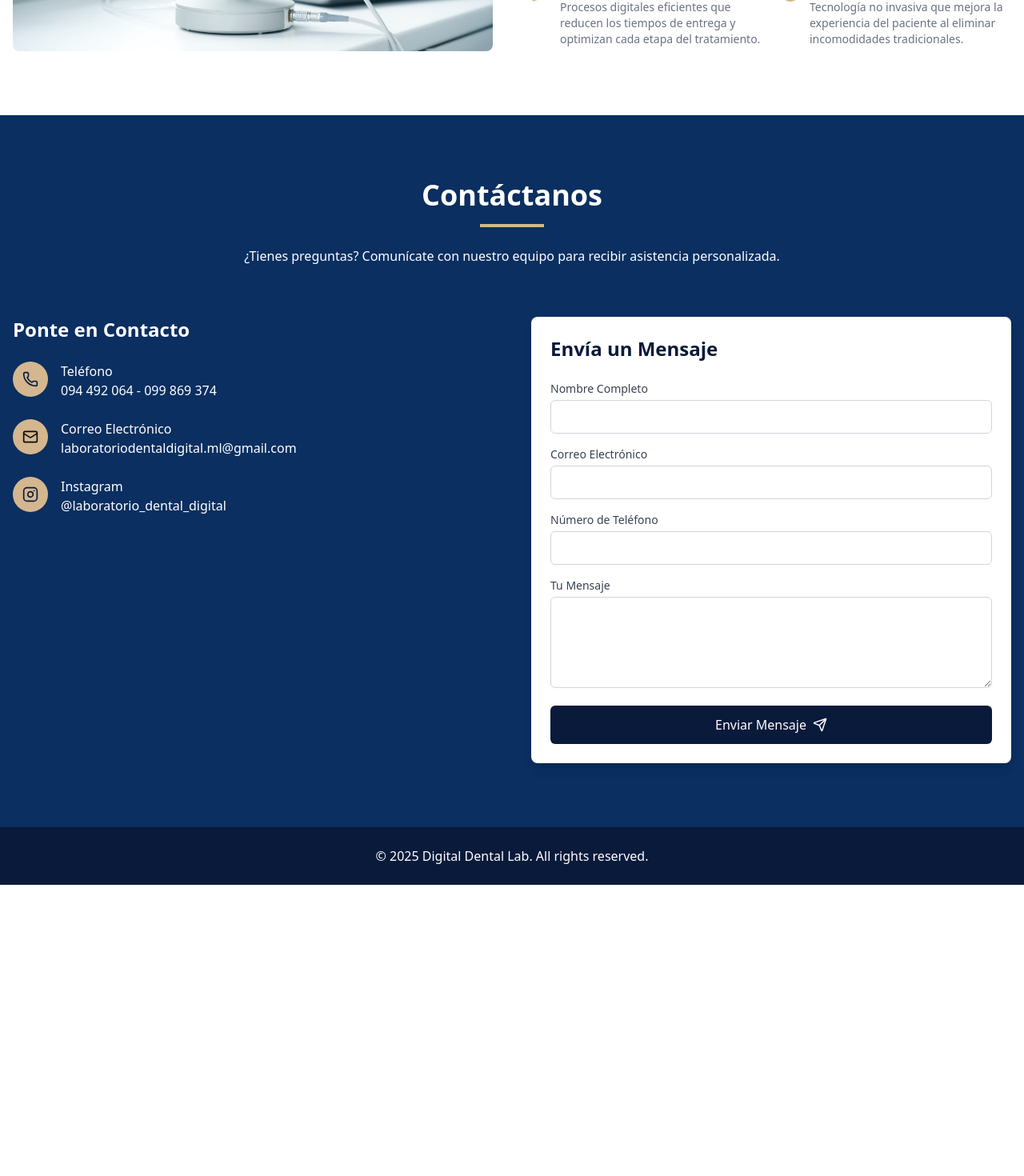
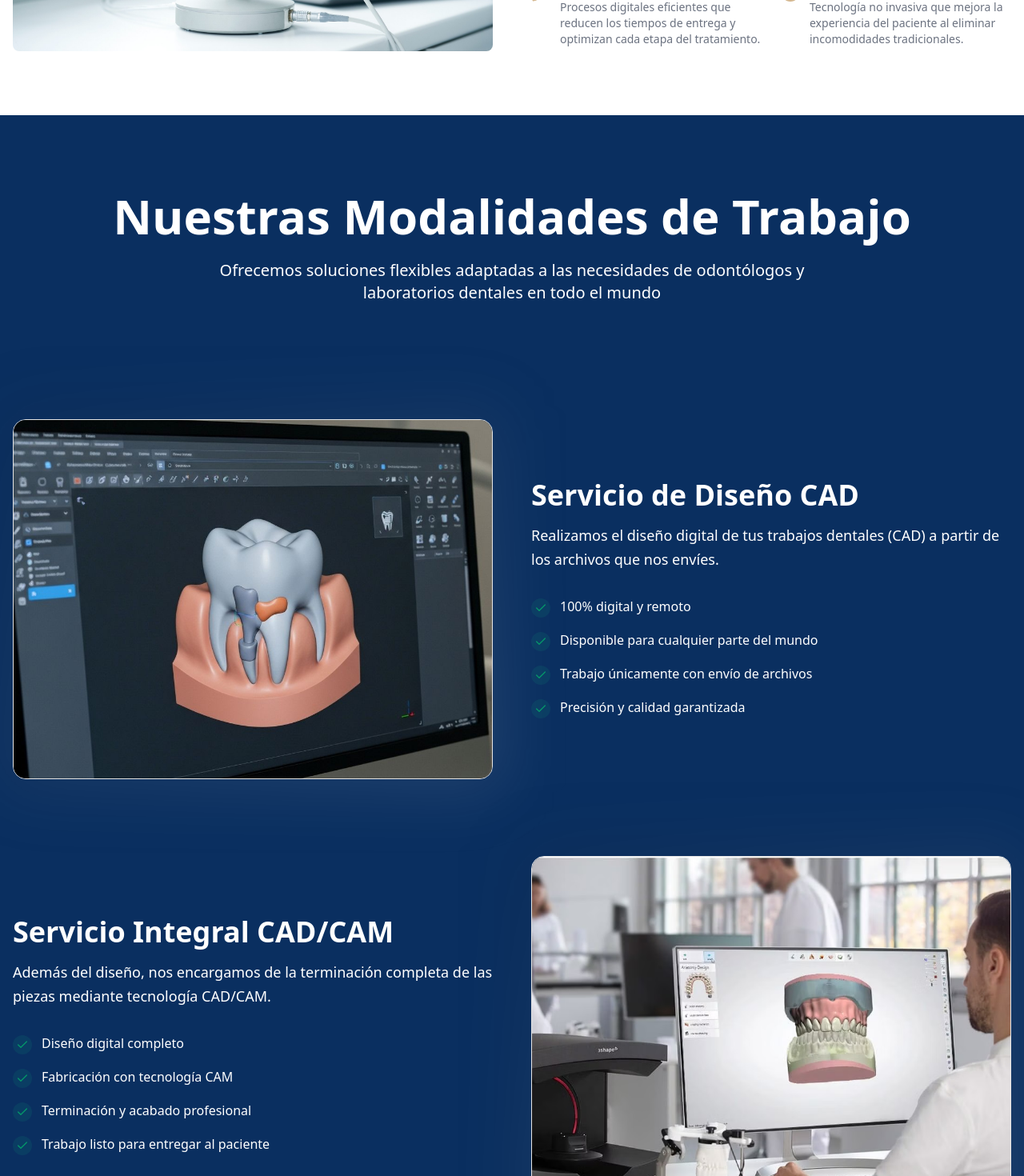
Before and after one commit to LucioSchiavoni/dentallab, a React (Vite) app: page / in a window 1280 px wide. Shown: the part 1330-2800 px from the top of the page at 80% size. Before the commit the page ends 2436 px from the top, so only its background shows below. Built offline with nearby package versions, Linux system fonts and the light colour scheme; what @heroui/system would draw is missing.

Commit message:
feat(): service cad-cam

```diff
--- a/src/components/Contact.tsx
+++ b/src/components/Contact.tsx
@@ -57,12 +57,12 @@ export default function Contacto() {
           transition={{ duration: 0.5 }}
           viewport={{ once: true }}
           >
-          <h2 className="text-3xl md:text-4xl font-bold text-white mb-4">Contáctanos</h2>
-          <div className="w-20 h-1 bg-gold mx-auto mb-6"></div>
-          <p className="max-w-2xl mx-auto text-white">
-            ¿Tienes preguntas? Comunícate con nuestro equipo para recibir
-            asistencia personalizada.
+           <div className="max-w-4xl mx-auto text-center">
+          <h2 className="text-3xl md:text-5xl font-bold  mb-6 text-white">¿Listo para comenzar?</h2>
+          <p className="text-lg text-white mb-8 ">
+            Contáctanos para conocer más sobre nuestros servicios y cómo podemos ayudarte
           </p>
+        </div>
         </motion.div>
       </div>
 
--- /dev/null
+++ b/src/components/service-card.tsx
@@ -0,0 +1,44 @@
+import { Check } from "lucide-react"
+
+interface ServiceCardProps {
+  title: string
+  description: string
+  features: string[]
+  imagePosition: "left" | "right"
+  imageSrc: string
+}
+
+export function ServiceCard({ title, description, features, imagePosition, imageSrc }: ServiceCardProps) {
+  return (
+    <div
+      className={`grid md:grid-cols-2 gap-8 md:gap-12 items-center ${
+        imagePosition === "right" ? "md:grid-flow-dense" : ""
+      }`}
+    >
+      {/* Image */}
+      <div className={`relative ${imagePosition === "right" ? "md:col-start-2" : ""}`}>
+        <div className="absolute -inset-4 bg-gradient-to-br from-primary/10 to-accent/10 rounded-2xl blur-2xl"></div>
+        <div className="relative text-white aspect-[4/3] rounded-2xl overflow-hidden border border-border bg-muted">
+          <img src={imageSrc || "/placeholder.svg"} alt={title} className="w-full h-full object-cover" />
+        </div>
+      </div>
+
+      {/* Content */}
+      <div className={imagePosition === "right" ? "md:col-start-1 md:row-start-1" : ""}>
+        <h3 className="text-3xl md:text-4xl font-bold text-white mb-4">{title}</h3>
+        <p className="text-lg text-white mb-8 leading-relaxed">{description}</p>
+
+        <div className="space-y-4">
+          {features.map((feature, index) => (
+            <div key={index} className="flex items-start gap-3">
+              <div className="flex-shrink-0 w-6 h-6 rounded-full bg-emerald-500/10 flex items-center justify-center mt-0.5">
+                <Check className="w-4 h-4 text-emerald-600" />
+              </div>
+              <span className="text-white">{feature}</span>
+            </div>
+          ))}
+        </div>
+      </div>
+    </div>
+  )
+}
--- /dev/null
+++ b/src/pages/cad.tsx
@@ -0,0 +1,59 @@
+import { ServiceCard } from "@/components/service-card"
+import designCadImage from "@/assets/design-cad.png"
+import cadCamImage from "@/assets/cad-cam.jpg"
+
+const CadPage = () => {
+  return (
+    <div className="min-h-screen  bg-[#0a2f60] ">
+      {/* Hero Section */}
+      <section className="py-16 px-4 md:py-24">
+        <div className="max-w-7xl mx-auto text-center">
+          <h1 className="text-4xl md:text-6xl font-bold text-white mb-6">
+            Nuestras Modalidades de Trabajo
+          </h1>
+          <p className="text-lg md:text-xl text-white max-w-3xl mx-auto">
+            Ofrecemos soluciones flexibles adaptadas a las necesidades de odontólogos y laboratorios dentales en todo el
+            mundo
+          </p>
+        </div>
+      </section>
+
+      {/* Services Section */}
+      <section className="py-12 px-4">
+        <div className="max-w-7xl mx-auto space-y-24">
+          {/* Service 1 - CAD Design */}
+          <ServiceCard
+            title="Servicio de Diseño CAD"
+            description="Realizamos el diseño digital de tus trabajos dentales (CAD) a partir de los archivos que nos envíes."
+            features={[
+              "100% digital y remoto",
+              "Disponible para cualquier parte del mundo",
+              "Trabajo únicamente con envío de archivos",
+              "Precisión y calidad garantizada",
+            ]}
+            imagePosition="left"
+            imageSrc={designCadImage}
+          />
+
+          {/* Service 2 - CAD/CAM Integral */}
+          <ServiceCard
+            title="Servicio Integral CAD/CAM"
+            description="Además del diseño, nos encargamos de la terminación completa de las piezas mediante tecnología CAD/CAM."
+            features={[
+              "Diseño digital completo",
+              "Fabricación con tecnología CAM",
+              "Terminación y acabado profesional",
+              "Trabajo listo para entregar al paciente",
+            ]}
+            imagePosition="right"
+            imageSrc={cadCamImage}
+          />
+        </div>
+      </section>
+
+
+    </div>
+  )
+}
+
+export default CadPage
--- a/src/pages/index.tsx
+++ b/src/pages/index.tsx
@@ -4,6 +4,7 @@ import Navbar from "@/components/navbar"
 import About from "@/components/About"
 import Contact from "@/components/Contact"
 import { useEffect } from "react"
+import CadPage from "./cad"
 // import Services from "@/components/Services"
 
 
@@ -38,6 +39,9 @@ function App() {
       <section id="nosotros" className="py-20">
         <About />
       </section>
+
+        <CadPage/>
+
       {/* <section id="servicios" className="py-20 bg-gray-50">
     <Services/>
         </section> */}
```
Also changed, not shown: src/assets/cad-cam.jpg (added), src/assets/design-cad.png (added).
